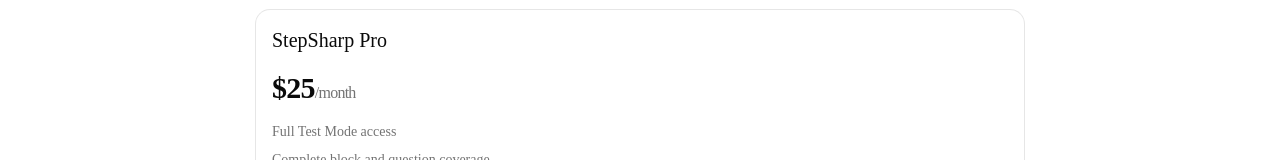
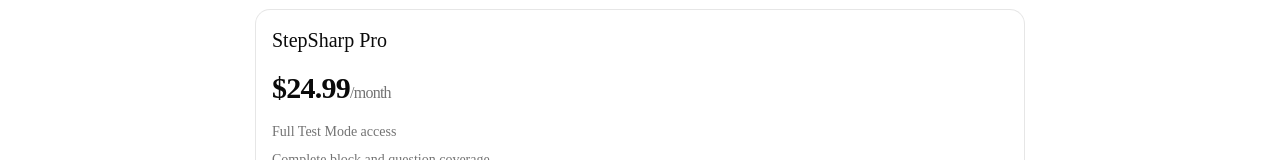
Before and after one commit to rzounlom/stepsharp, a Next.js app: page /dashboard/upgrade in a window 1280 px wide. Shown: the part 208-368 px from the top of the page. Built offline with nearby package versions, Linux system fonts and the light colour scheme; no server answers.

Commit message:
update pro plan price

```diff
--- a/app/dashboard/upgrade/page.tsx
+++ b/app/dashboard/upgrade/page.tsx
@@ -78,7 +78,7 @@ export default function UpgradePage() {
         </CardHeader>
         <CardContent className="space-y-4">
           <p className="text-3xl font-semibold tracking-tight">
-            $25
+            $24.99
             <span className="text-base font-normal text-muted-foreground">
               /month
             </span>
```
